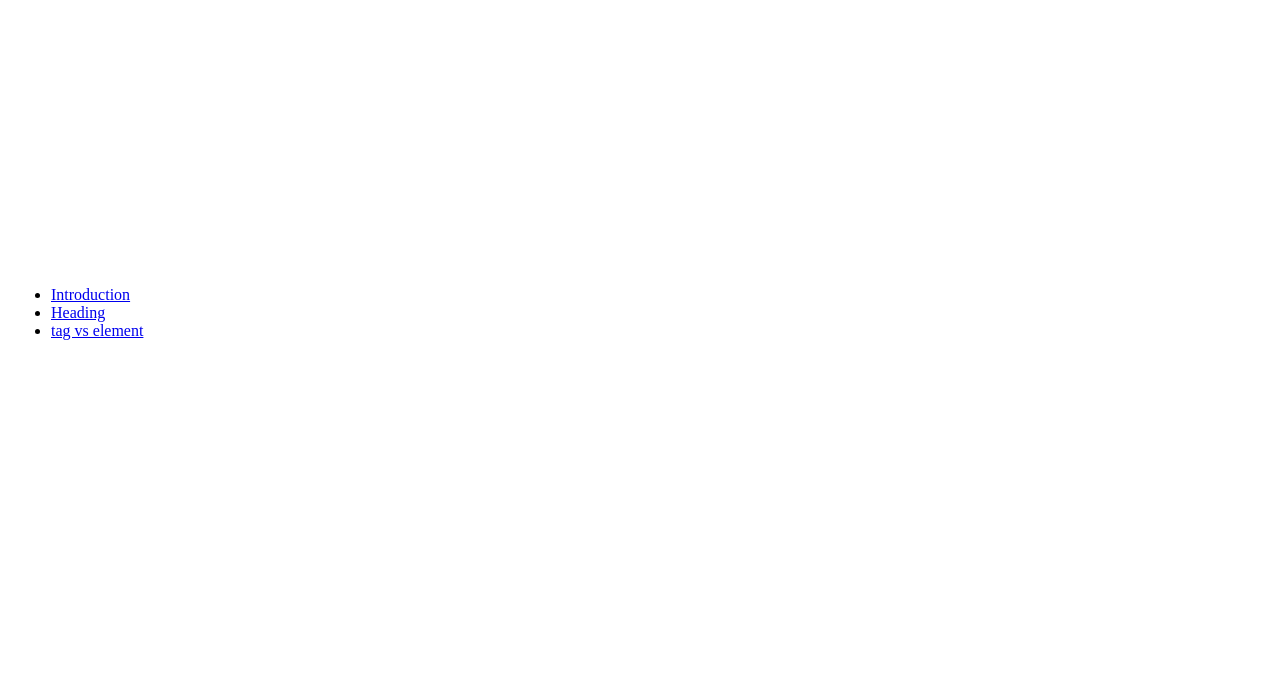
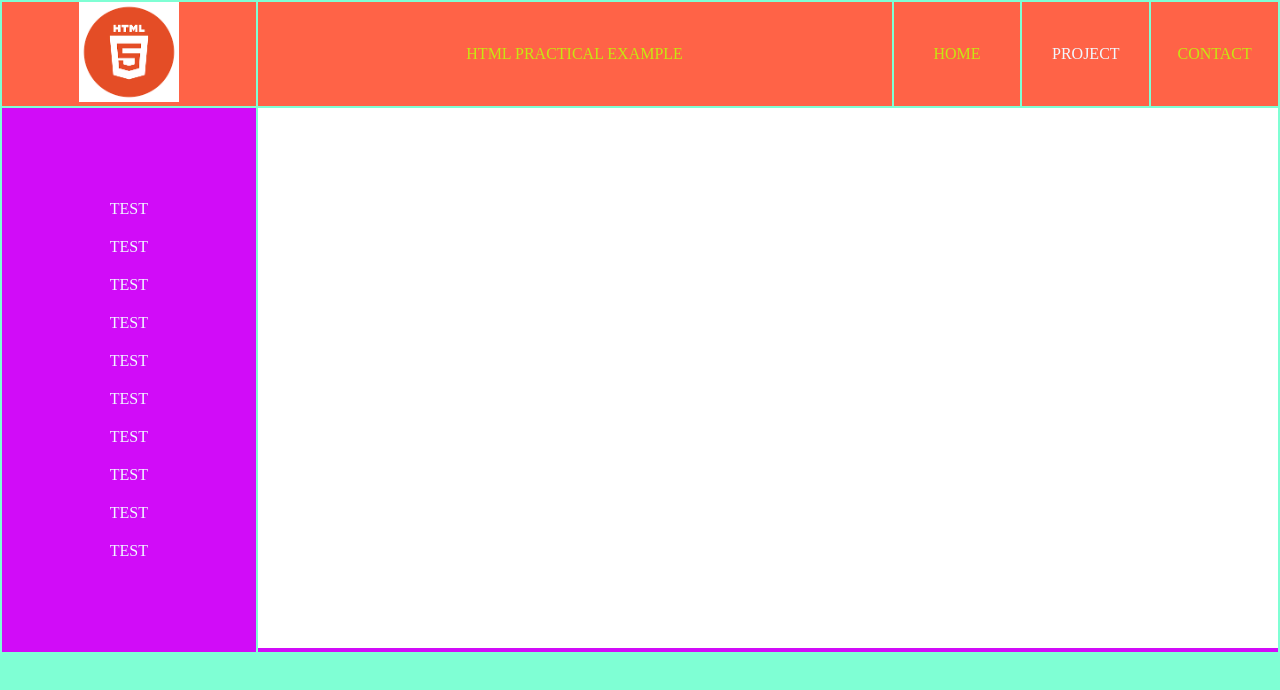
Before and after one commit to ChetanSharma-30/13sepTTSWD-1, a plain HTML site: page test.html in a window 1280 px wide. Drawn offline with Linux system fonts and the light colour scheme.

Commit message:
Lecture Data

```diff
--- a/test.html
+++ b/test.html
@@ -1,25 +1,82 @@
 <!DOCTYPE html>
 <html lang="en">
+
 <head>
     <meta charset="UTF-8">
     <meta http-equiv="X-UA-Compatible" content="IE=edge">
     <meta name="viewport" content="width=device-width, initial-scale=1.0">
     <title>Document</title>
+    <style>
+        *{
+            margin: 0;
+            padding: 0;
+            box-sizing: border-box;
+        }
+        body{
+            background-color: aquamarine;
+
+        }
+        thead{
+            background-color: tomato;
+            color: rgb(199, 231, 17);
+        }
+        tbody{
+            background-color: rgb(209, 12, 248);
+            color: aliceblue;
+        }
+        td {
+            text-align: center;
+            text-transform: uppercase;
+        }
+        a{
+            text-decoration: none;
+            color: aliceblue;
+
+
+        }
+        li{
+            padding: 10px;
+        }
+        iframe{
+            background-color: #fff;
+        }
+    </style>
+
 </head>
+
 <body>
-    <table width="100%" height="600px">
+    <table Width="100%">
+        <thead>
         <tr>
+            <td width="20%"><img src="Images/html-logo.png" alt="LOGO" width="100px"></td>
+            <td width="50%"> HTML Practical Example</td>
+            <td width="10%">Home</td>
+            <td width="10%"><a href="../../chetan/WD Material/Jai SIr TAsk/Restaurant website/HTML/index.html" target="myframe">Project</a></td>
+            <td width="10%">Contact</td>
+
+        </tr>
+    </thead>
+    <tbody>
+        <tr width="100%">
             <td width="20%">
                 <ul>
-                    <li><a target="myframe" href="HTML/01introhtml.html">Introduction</a></li>
-                    <li><a target="myframe" href="HTML/02heading.html">Heading</a></li>
-                    <li><a target="myframe" href="HTML/03tagvselement.html">tag vs element</a></li>
+                   <li><a href="../13sepTTSWD-1/HTML/06htmlLayout.html" target="myframe">Test</a></li>
+                   <li><a href="../13sepTTSWD-1/HTML/12Imagemap/01Imagemap.html" target="myframe">Test</a></li>
+                   <li><a href="../13sepTTSWD-1/HTML/12Imagemap/01Imagemap.html" target="myframe">Test</a></li>
+                   <li><a href="../13sepTTSWD-1/HTML/12Imagemap/01Imagemap.html" target="myframe">Test</a></li>
+                   <li><a href="../13sepTTSWD-1/HTML/12Imagemap/01Imagemap.html" target="myframe">Test</a></li>
+                   <li><a href="../13sepTTSWD-1/HTML/12Imagemap/01Imagemap.html" target="myframe">Test</a></li>
+                   <li><a href="../13sepTTSWD-1/HTML/12Imagemap/01Imagemap.html" target="myframe">Test</a></li>
+                   <li><a href="../13sepTTSWD-1/HTML/12Imagemap/01Imagemap.html" target="myframe">Test</a></li>
+                   <li><a href="../13sepTTSWD-1/HTML/12Imagemap/01Imagemap.html" target="myframe">Test</a></li>
+                   <li><a href="../13sepTTSWD-1/HTML/12Imagemap/01Imagemap.html" target="myframe">Test</a></li>
                 </ul>
             </td>
-            <td width="80%">
-                <iframe src="" height="600px" width="100%" name="myframe" frameborder="0"></iframe>
+            <td colspan="4" width="80%"><iframe src="" height="540px" width="100%" name="myframe" frameborder="0"></iframe>
             </td>
         </tr>
+    </tbody>
     </table>
 </body>
+
 </html>
```
Also changed, not shown: test2.html (added, +75 -0 lines), Images/html-logo.png (added).
